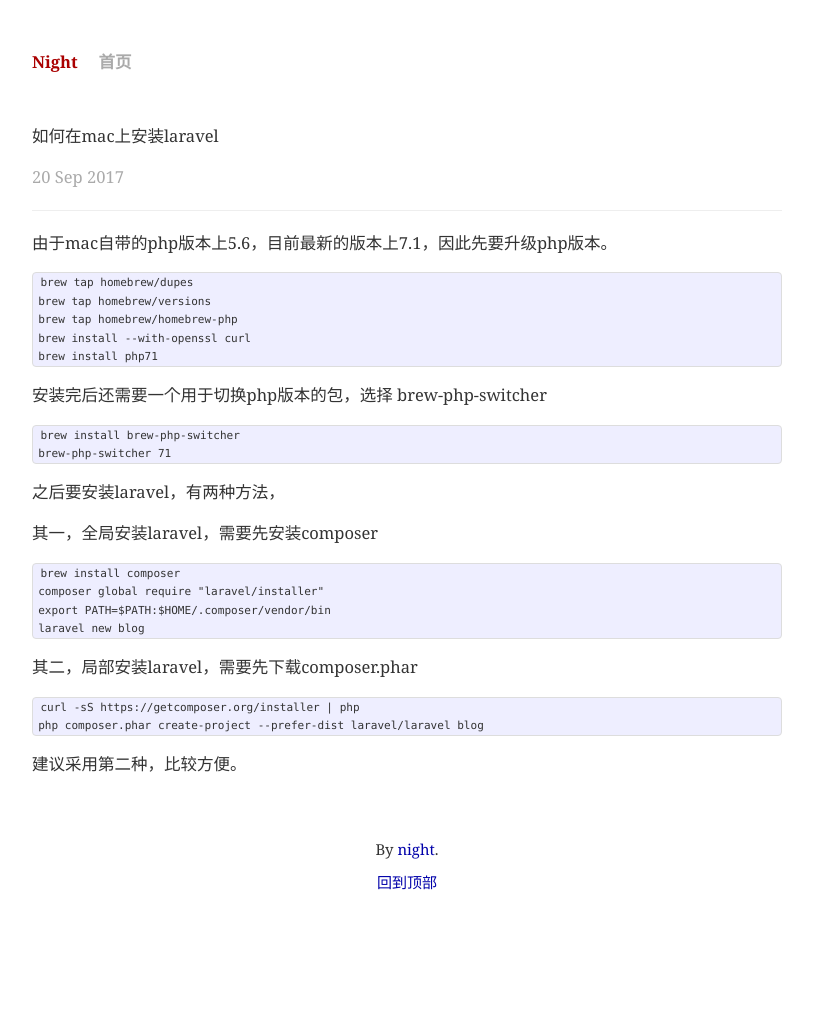
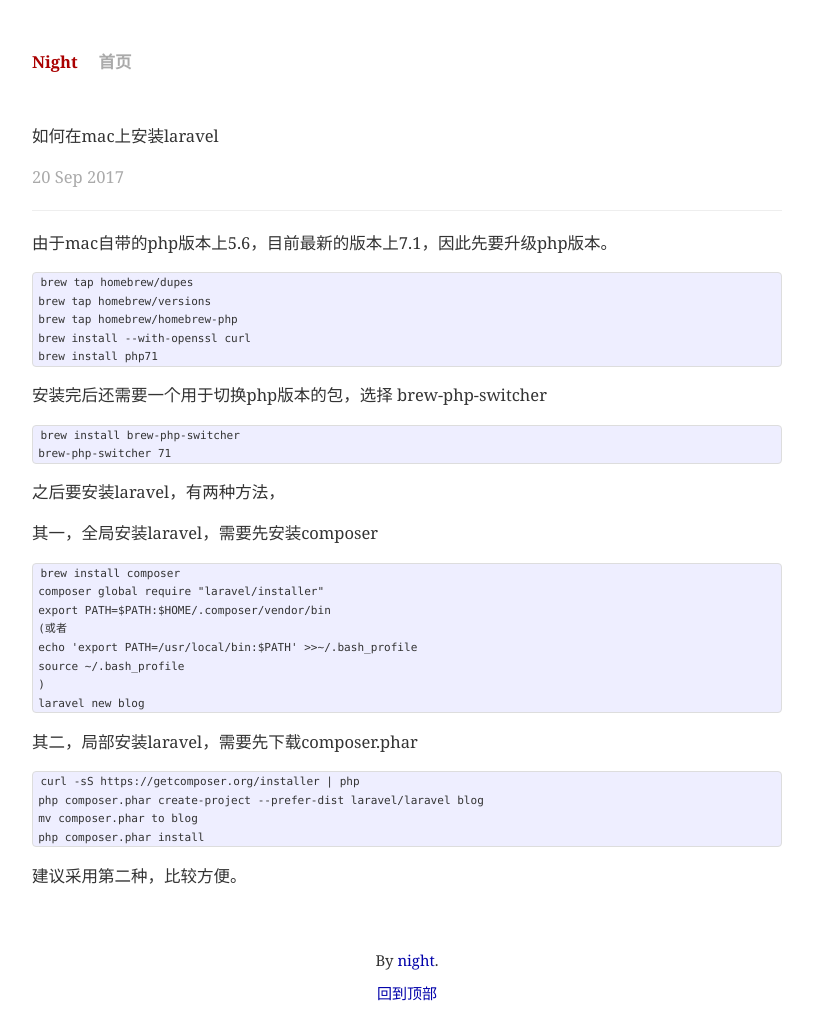
Before and after one commit to night1008/night1008.github.io, a Jekyll site: the page built from _posts/2017-09-20-mac-install-laravel.md, in a window 1280 px wide. Shown: the whole page, without its empty margins (233-1046 px from the left). Built offline with Jekyll 4.4.1, drawn with Linux system fonts in a browser that asks for light colours; comment, search, counter and statistics services are not loaded; before the commit the page ends 950 px from its top, so only the background shows below that.

Commit message:
update post

````diff
--- a/_posts/2017-09-20-mac-install-laravel.md
+++ b/_posts/2017-09-20-mac-install-laravel.md
@@ -35,6 +35,10 @@
 brew install composer
 composer global require "laravel/installer"
 export PATH=$PATH:$HOME/.composer/vendor/bin
+(或者
+echo 'export PATH=/usr/local/bin:$PATH' >>~/.bash_profile
+source ~/.bash_profile
+)
 laravel new blog
 ```
 
@@ -43,6 +47,8 @@
 ```
 curl -sS https://getcomposer.org/installer | php
 php composer.phar create-project --prefer-dist laravel/laravel blog
+mv composer.phar to blog
+php composer.phar install
 ```
 
 建议采用第二种，比较方便。
````
